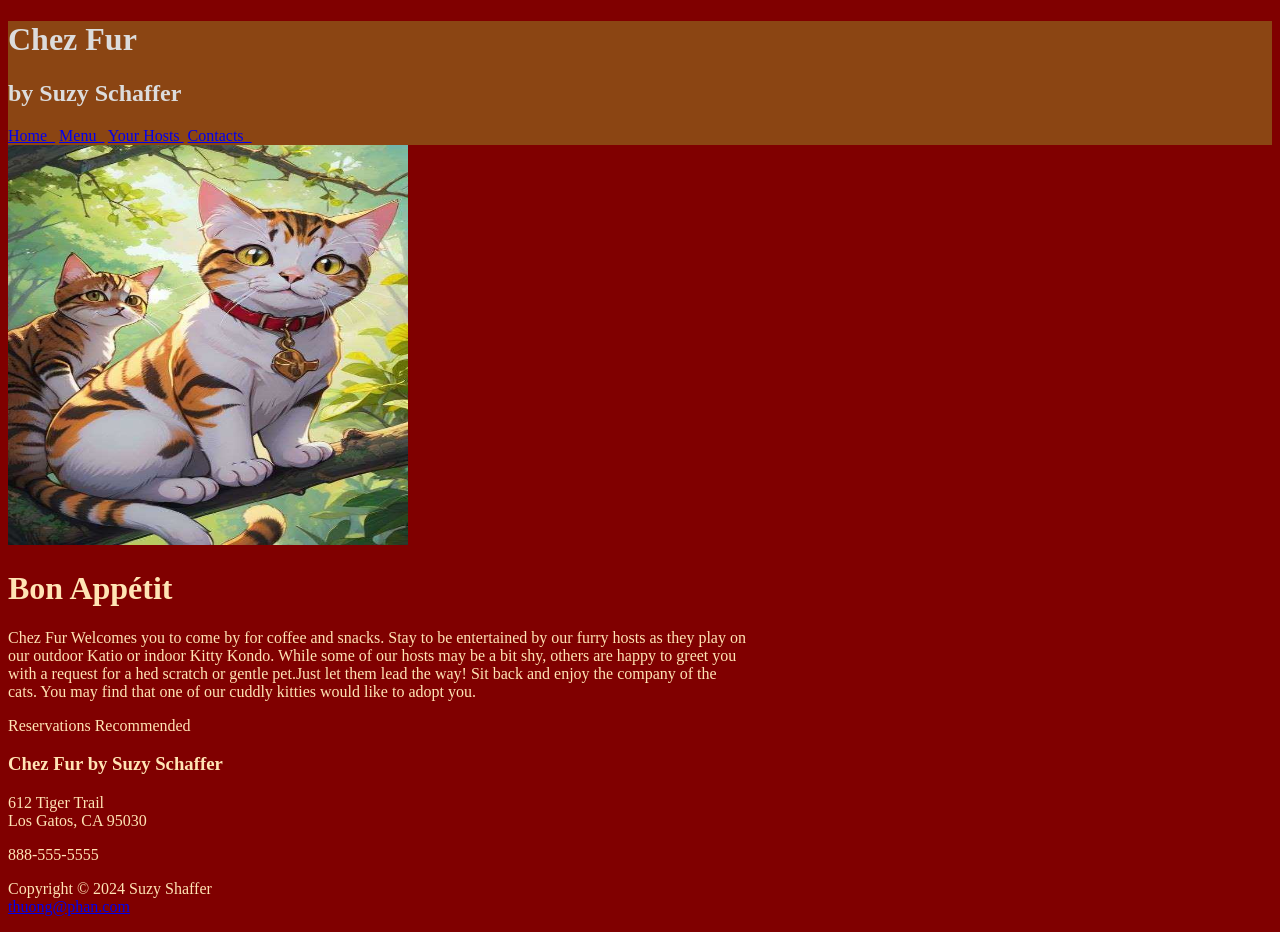
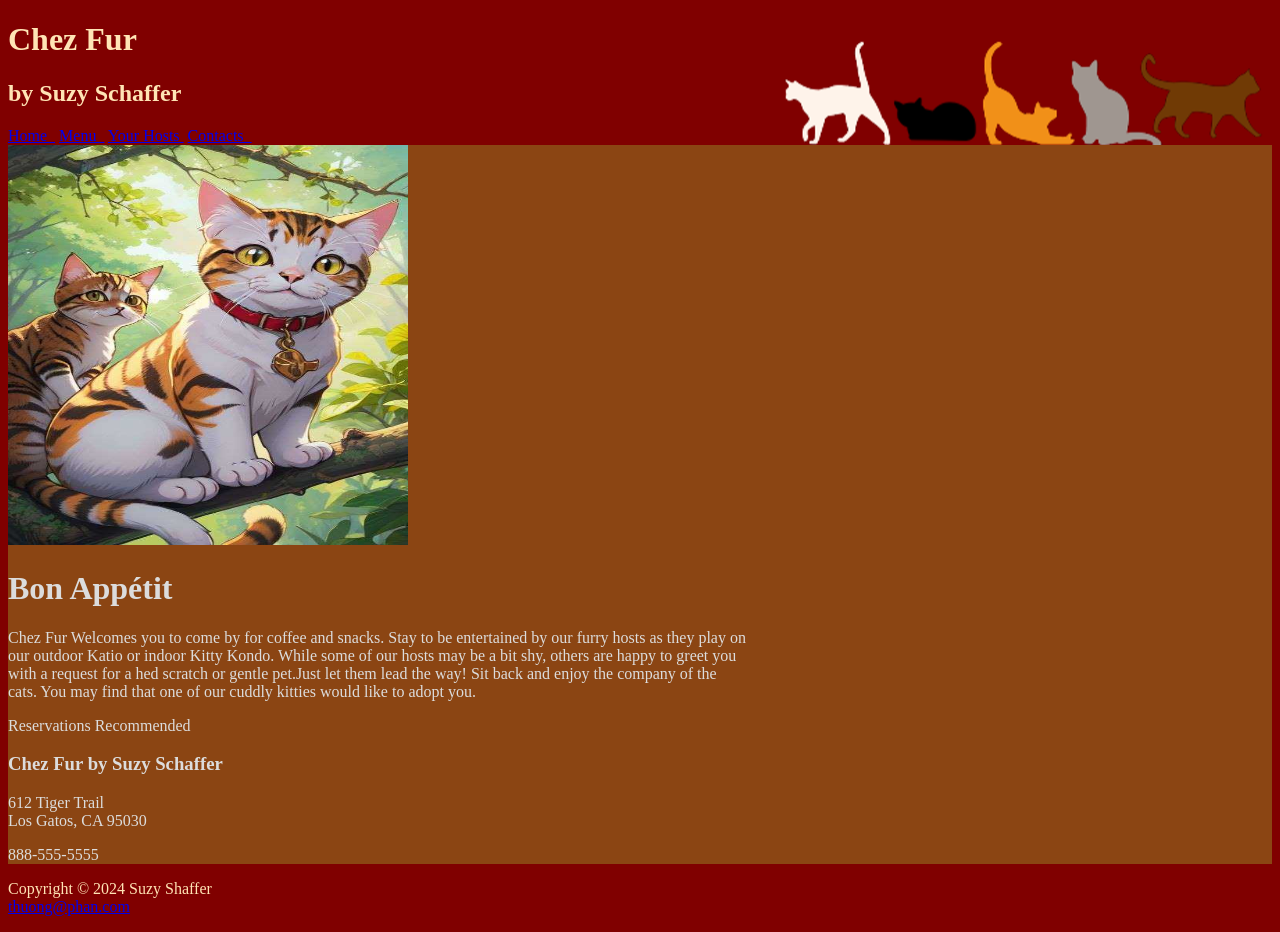
Before and after one commit to tphan-NEU/ChezFur-a-cat-caf-, a plain HTML site: page index.html in a window 1280 px wide. Drawn offline with Linux system fonts and the light colour scheme.

Commit message:
Update Chezfur.css

```diff
--- a/css/stylesheets/Chezfur.css
+++ b/css/stylesheets/Chezfur.css
@@ -5,17 +5,37 @@ body{
   }
 
   /* div is the targeted element in the .HTML file to make the background color saddlbrown and the text color gainsborow*/
-  div {
+  main {
     background-color: saddlebrown;
     color: gainsboro;
+    .responsive { /* responsiveness */
+      max-width: 100%;
+      height: auto;
+    }
   }
-
-/*media screen is equal to or greater than 750ppx is applied the background color and font color*/
+/*media screen is equal to or greater than 750px is applied the background color and font color*/
 
   @media screen and (min-width: 750px) {
   body {
     background-color:maroon;
     color:moccasin;
-    font-family: 'Times New Roman', Times, serif;
+  font-family: 'Times New Roman', Times, serif;
+  }
+
+  .header {
+    background-image: url('/images/LogoSmall.png'); /*Direct to image folder directory. Not sure why this is not directing properly to the image folder*/
+    width: auto; /*Auto width*/
+    min-height: 50px; /* Set minimum height to50px */
+    background-position: right top;
+    background-repeat: no-repeat;
   }
 }
+
+@media screen {
+  .header {
+    background-image: url('/images/LogoLarge.png'); /*Direct to image folder directory. Not sure why this is not directing properly to the image folder*/
+    width: 100%; /* Auto width */
+    min-height: 100px; /* Set minimum height to 100px */
+    background-repeat: no-repeat;
+  }
+}
```
